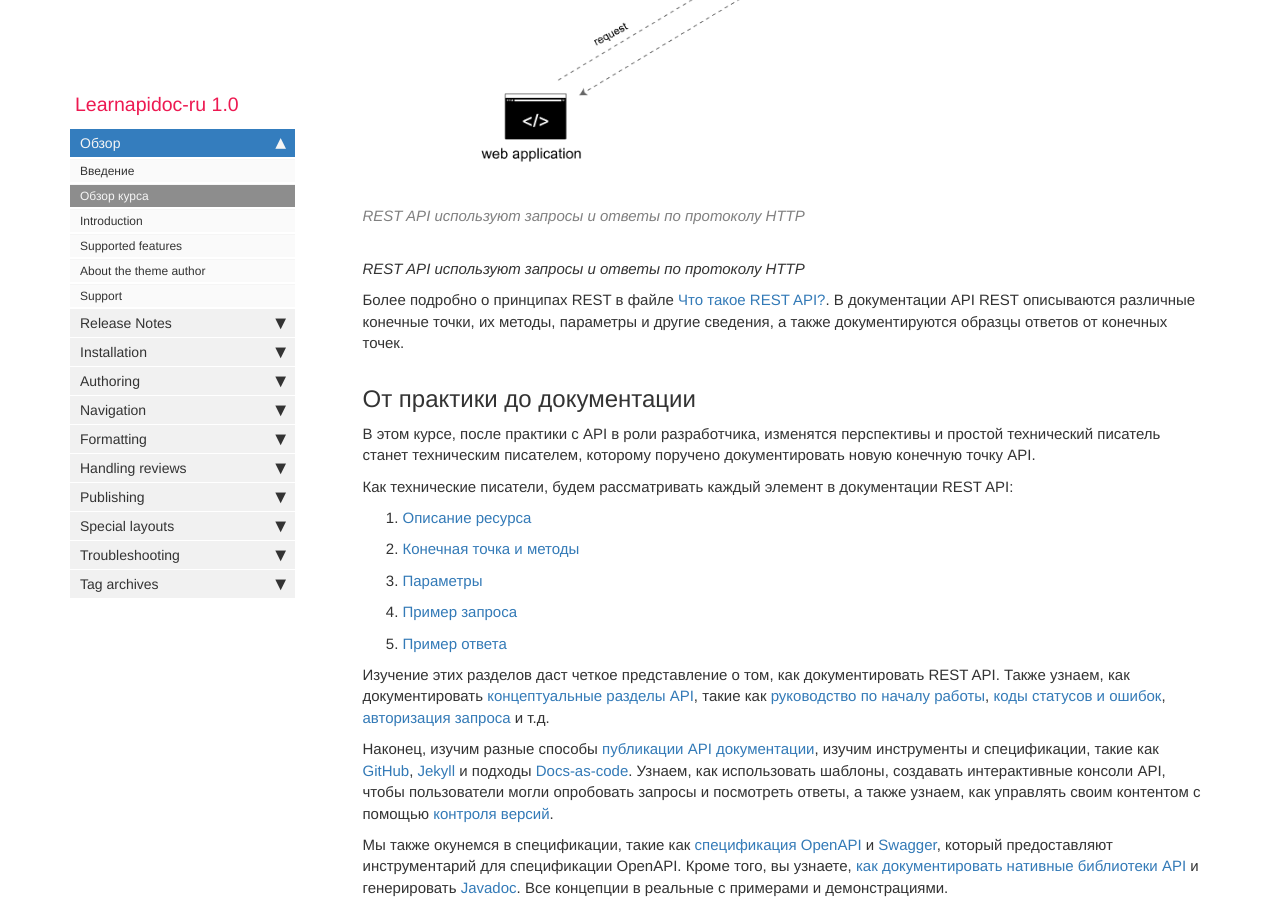
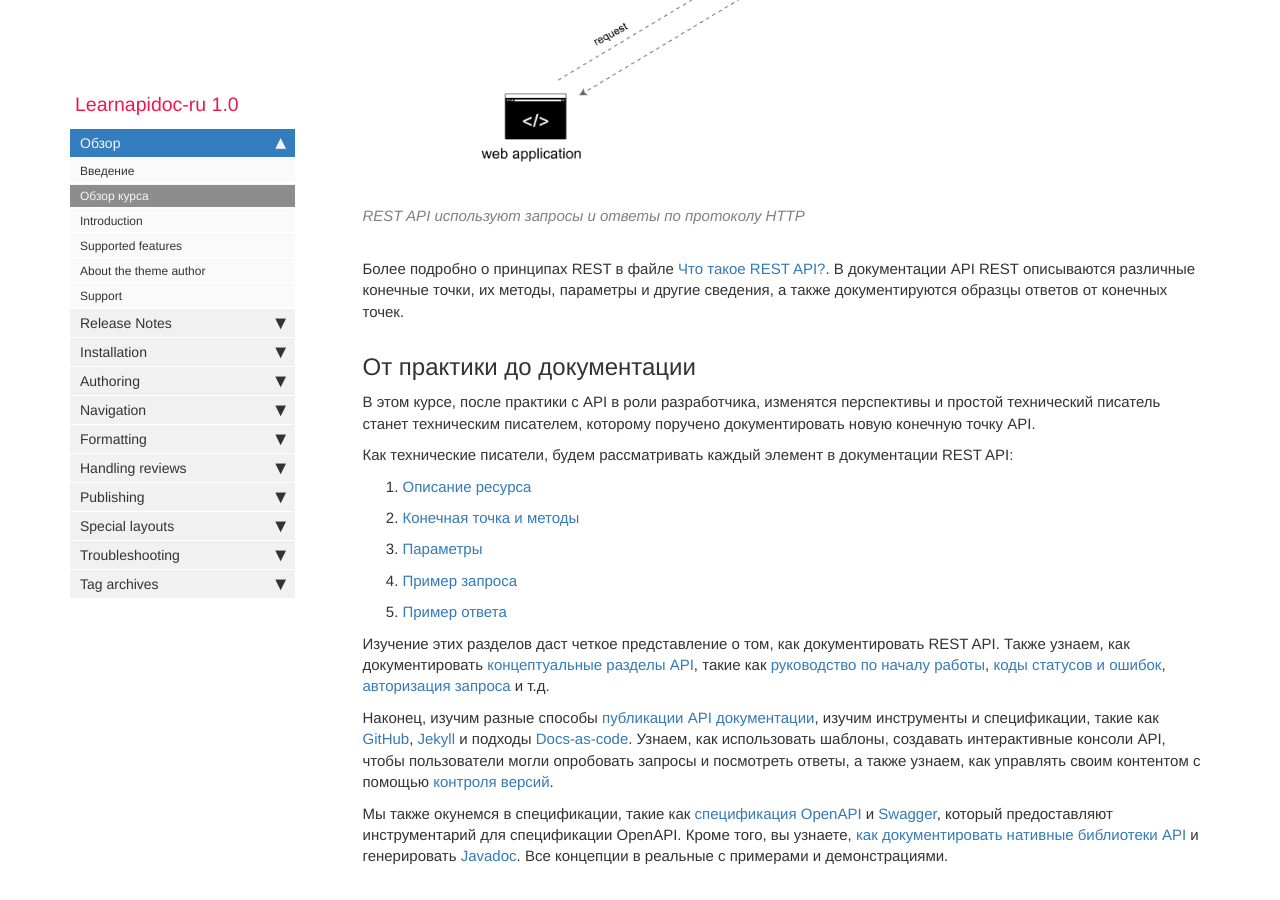
Before and after one commit to Starkovden/Starkovden.github.io, a Jekyll site: the page built from pages/introduction-rest-api/course-overview.md, in a window 1280 px wide and 900 px high, scrolled down 1347 px. Built offline with Jekyll 4.4.1, drawn with Linux system fonts in a browser that asks for light colours; nearby versions of some CDN libraries; comment, search, counter and statistics services are not loaded.

Commit message:
убрал лишнюю подпись к картинке

```diff
--- a/pages/introduction-rest-api/course-overview.md
+++ b/pages/introduction-rest-api/course-overview.md
@@ -24,8 +24,6 @@ folder: introduction-rest-api
 Вкратце, REST API (которые является разновидностью веб-API) используют запросы и ответы, что мало чем отличается от посещения веб-страницы. Вы делаете запрос к ресурсу, хранящемуся на сервере, и сервер отвечает запрошенной информацией. Протокол, используемый для передачи данных, -  HTTP. «REST» (Representational State Transfer) означает репрезентативную передачу состояния.
 
 {% include image.html file="introduction-rest-api/request.jpg" alt="request" caption="REST API используют запросы и ответы по протоколу HTTP" %}
-
-*REST API используют запросы и ответы по протоколу HTTP*
 
 Более подробно о принципах REST в файле [Что такое REST API?](what-is-rest-api.md). В документации API REST описываются различные конечные точки, их методы, параметры и другие сведения, а также документируются образцы ответов от конечных точек.
 
```
